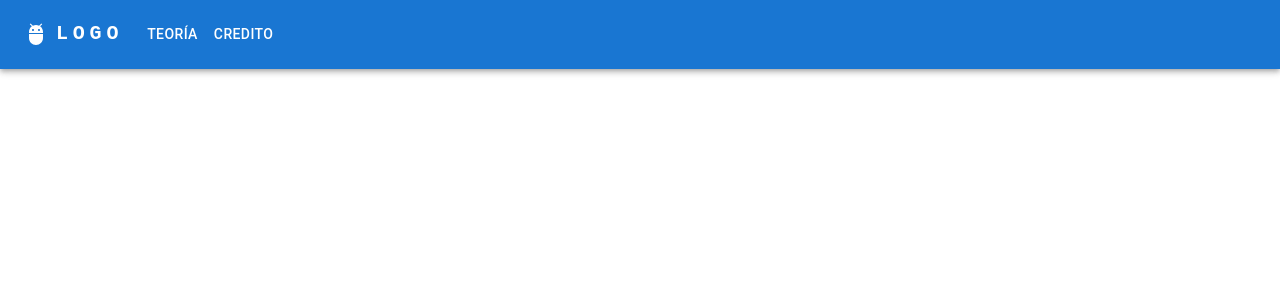
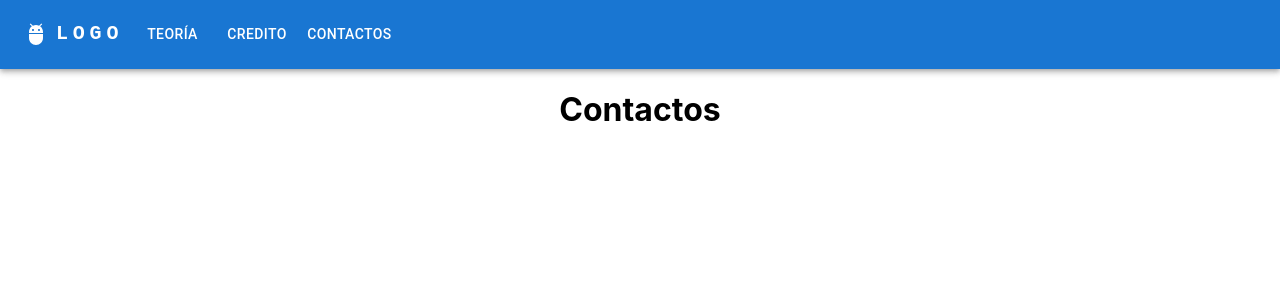
Before and after one commit to ronaldQE/credit-plan, a React (Create React App) app: page /cont in a window 1280 px wide. Before the commit this address had no page. Shown: the top 300 px of the page. Built offline with nearby package versions, Linux system fonts and the light colour scheme.

Commit message:
navegacion de nav

```diff
--- a/src/App.css
+++ b/src/App.css
@@ -36,3 +36,9 @@
     transform: rotate(360deg);
   }
 }
+
+section{
+  background:#282c34;
+  color: #e1e2e4;
+  height: 100vh;
+}
--- a/src/App.js
+++ b/src/App.js
@@ -1,9 +1,10 @@
 
 import './App.css';
-import { BrowserRouter, Routes, Route} from "react-router-dom";
+import { BrowserRouter, Routes, Route, Navigate} from "react-router-dom";
 import Home from './pages/Home';
 import Simulation from './pages/Simulation';
 import NavBar from './components/NavBar';
+import Contacts from './pages/Contacts';
 
 
 function App() {
@@ -13,6 +14,8 @@ function App() {
     <Routes>
       <Route path='/' element={<Home/>}></Route>
       <Route path='/sim' element={<Simulation/>}></Route>
+      <Route path='/cont' element={<Contacts/>}></Route>
+      <Route path='*' element={<Navigate replace to="/"/>}></Route>
     </Routes>
 
     </BrowserRouter>
--- a/src/components/NavBar.js
+++ b/src/components/NavBar.js
@@ -10,10 +10,12 @@ import Container from '@mui/material/Container';
 import Button from '@mui/material/Button';
 import MenuItem from '@mui/material/MenuItem';
 import AdbIcon from '@mui/icons-material/Adb';
+import { Link, Outlet } from 'react-router-dom';
 
 const pages = [
-    {title:'Teoría', path:'/teoria'},
-    {title:'Credito', path:'/sim'},
+  { title: 'Teoría', path: '/teoria' },
+  { title: 'Credito', path: '/sim' },
+  { title: 'Contactos', path: '/cont' },
 
 ];
 
@@ -29,6 +31,8 @@ const NavBar = () => {
   };
 
   return (
+    <div>
+
     <AppBar position="static">
       <Container maxWidth="xl">
         <Toolbar disableGutters>
@@ -92,7 +96,7 @@ const NavBar = () => {
             variant="h5"
             noWrap
             component="a"
-            href=""
+            href="/"
             sx={{
               mr: 2,
               display: { xs: 'flex', md: 'none' },
@@ -110,9 +114,9 @@ const NavBar = () => {
             {pages.map((page) => (
               <Button
                 key={page.title}
-                onClick={handleCloseNavMenu}
-                href={page.path}
-                sx={{ my: 2, color: 'white', display: 'block' }}
+                as = {Link} to ={page.path}
+                //onClick={handleCloseNavMenu}
+                sx={{ my: 2, color: 'white', display: 'block', textDecoration: 'none' }}
               >
                 {page.title}
               </Button>
@@ -122,6 +126,10 @@ const NavBar = () => {
         </Toolbar>
       </Container>
     </AppBar>
+    {/* <section>
+      <Outlet></Outlet>
+    </section> */}
+    </div>
   );
 };
 export default NavBar;
--- /dev/null
+++ b/src/pages/Contacts.js
@@ -0,0 +1,11 @@
+import React from "react"
+const  Contacts = () =>{
+ return (
+    <div className="App">
+
+    <h1>Contactos</h1>
+    </div>
+ )
+}
+
+export default Contacts;
```
